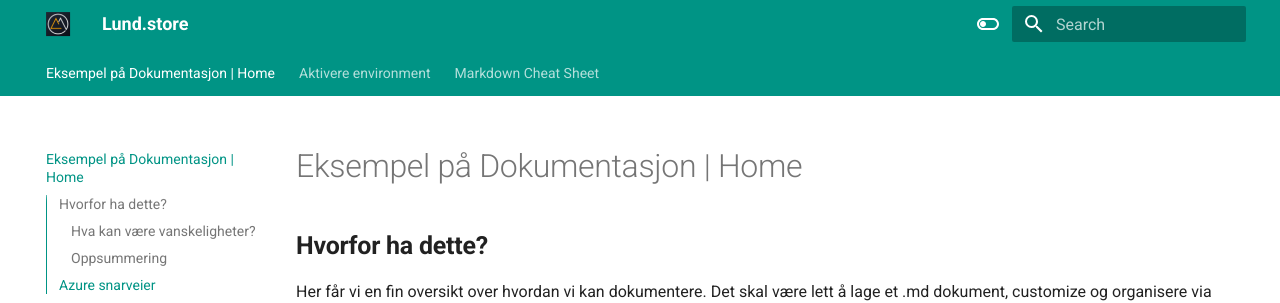
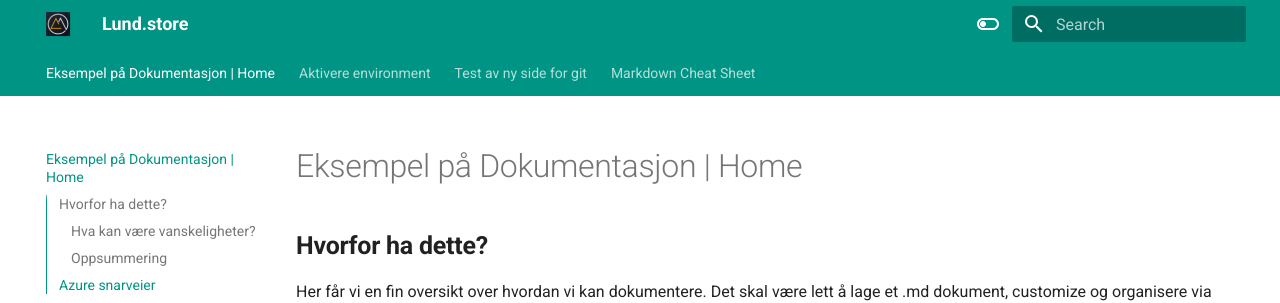
Before and after one commit to milarn/mkdocs, an MkDocs documentation site: the page built from docs/index.md, in a window 1280 px wide and 1311 px high. Shown: the top 303 px of the window. Built offline with MkDocs 1.6.1 and Material for MkDocs 9.7.7, drawn with Linux system fonts in a browser that asks for light colours.

Commit message:
$oppdatert5

```diff
--- /dev/null
+++ b/docs/azure.md
@@ -0,0 +1,4 @@
+
+# Test av ny side for git
+
+Git push fungerer ikke så addet `site_url: docs.lund.store`
--- a/mkdocs.yml
+++ b/mkdocs.yml
@@ -3,6 +3,7 @@ theme:
   name: material
   favicon: img/favicon.png
   logo: img/logo.png
+  site_url: docs.lund.store
   features:
     - navigation.tabs
     - navigation.sections
```
